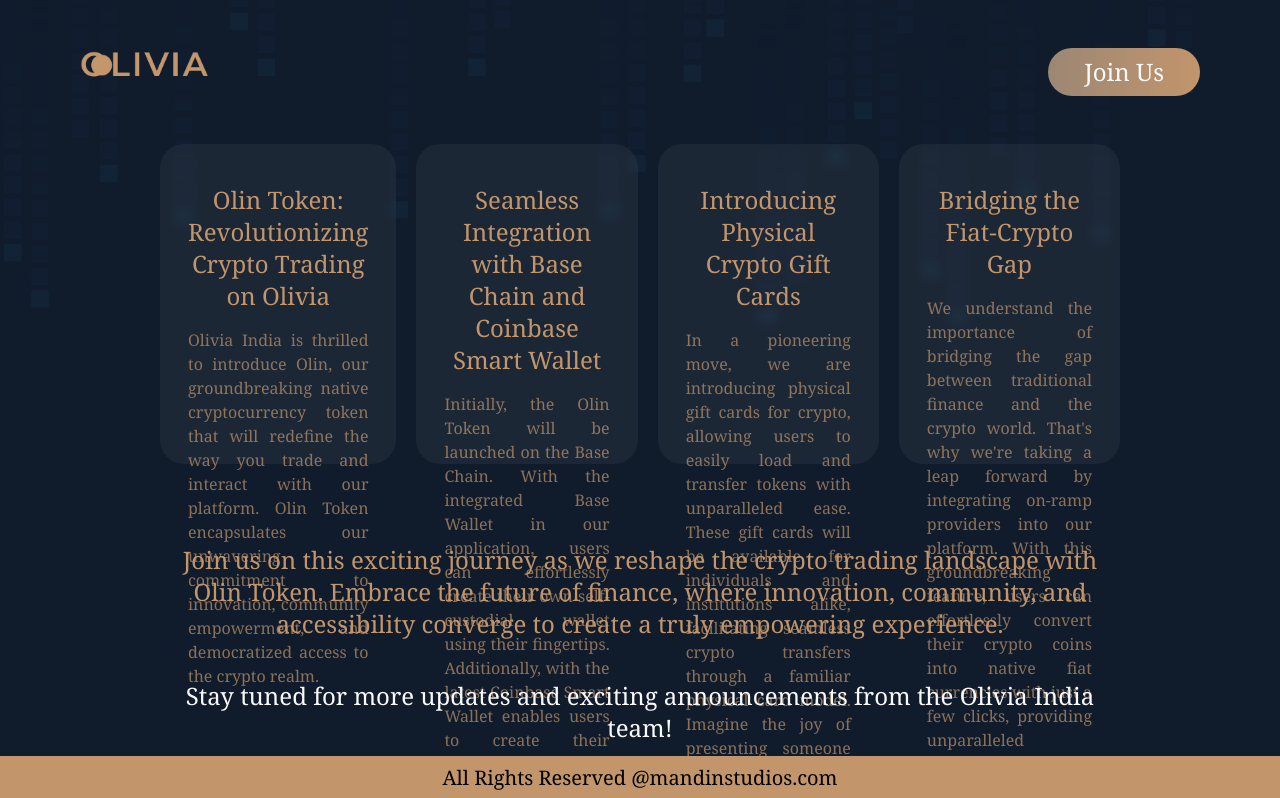
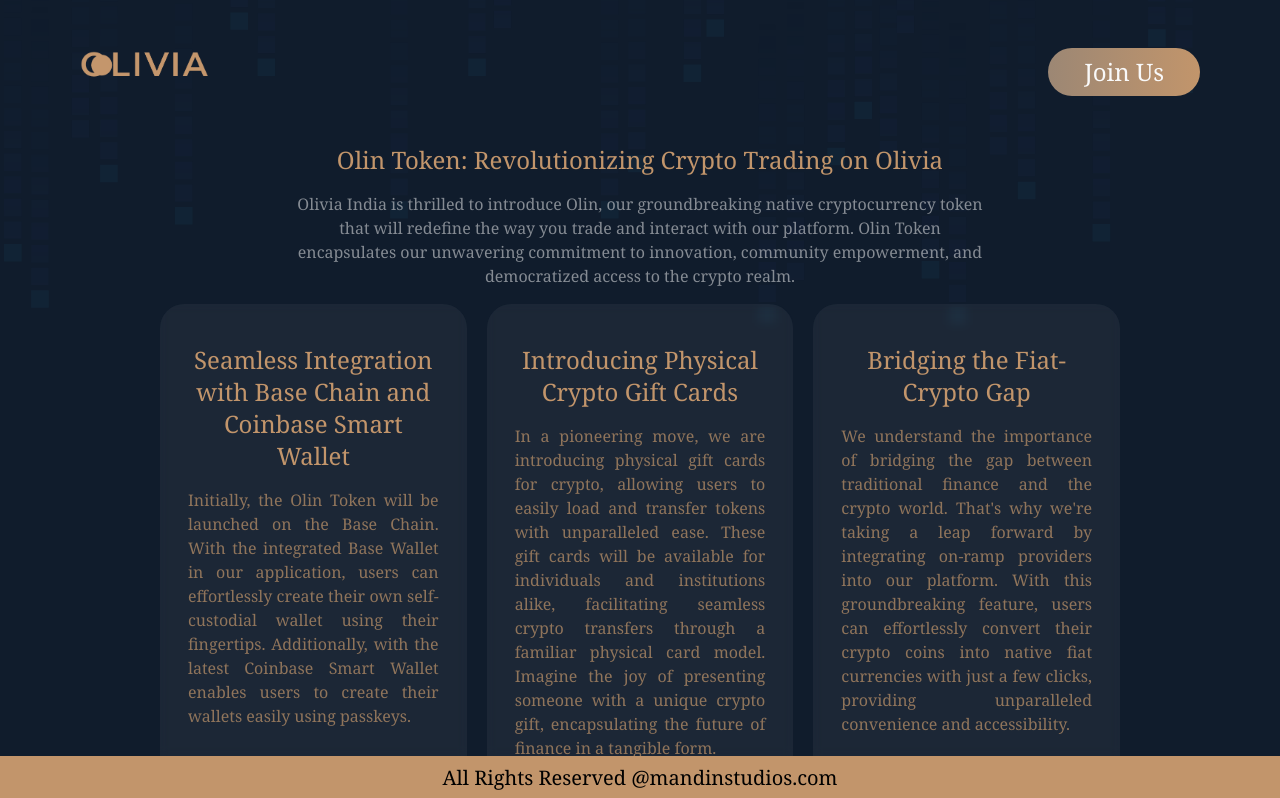
Before and after one commit to mandinstudios-fin/waitlist, a React (Vite) app in the folder client/: page /about in a window 1280 px wide. Shown: the top 798 px of the page. Built offline with nearby package versions, Linux system fonts and the light colour scheme.

Commit message:
fixed about page

```diff
--- a/client/src/Components/AboutUs/AboutUs.module.css
+++ b/client/src/Components/AboutUs/AboutUs.module.css
@@ -3,15 +3,27 @@
 }
 
 .aboutBody {
-  @apply py-12 mx-7 lg:mx-40;
+  @apply py-12 mx-7 lg:mx-40 text-center;
+}
+
+.mainDetails {
+  @apply lg:mx-32
+}
+
+.mainDetails1 {
+  @apply lg:text-2xl text-xl text-orange-text;
+}
+
+.mainDetails2 {
+  @apply text-white-text/50 lg:my-4;
 }
 
 .itemsContainer {
-  @apply flex flex-col items-center justify-center gap-5 lg:flex-row;
+  @apply flex flex-col justify-center gap-5 lg:flex-row;
 }
 
 .cardContainer {
-  @apply rounded-3xl bg-white/5 text-orange-text backdrop-blur-sm lg:h-[40vh] lg:w-[50vw];
+  @apply rounded-3xl bg-white/5 text-orange-text backdrop-blur-sm flex-1;
 }
 
 .cardBody {
@@ -27,7 +39,7 @@
 }
 
 .details {
-  @apply mt-10 text-xl text-center lg:text-2xl lg:mt-20;
+  @apply mt-10 text-xl text-center lg:text-2xl lg:mt-20 pb-12;
 }
 
 .details1 {
--- a/client/src/Components/AboutUs/AboutUs.tsx
+++ b/client/src/Components/AboutUs/AboutUs.tsx
@@ -13,6 +13,11 @@
   return (
     <section className={styles.aboutContainer}>
         <div className={styles.aboutBody}>
+            <div className={styles.mainDetails}>
+                <div className={`${styles.mainDetails1} details`}><h1>Olin Token: Revolutionizing Crypto Trading on Olivia</h1></div>
+                <div className={`${styles.mainDetails2} details`}><p>Olivia India is thrilled to introduce Olin, our groundbreaking native cryptocurrency token that will redefine the way you trade and interact with our platform. Olin Token encapsulates our unwavering commitment to innovation, community empowerment, and democratized access to the crypto realm.</p></div>
+            </div>
+
             <div className={styles.itemsContainer}>
                 {
                     aboutItems.map((about, i) => <AboutUsItemCard key={i} {...about}/>)
--- a/client/src/Components/Hero/Hero.module.css
+++ b/client/src/Components/Hero/Hero.module.css
@@ -29,7 +29,7 @@
 } */
 
 .formContainer {
-  @apply text-orange-text bg-white/5 rounded-3xl text-center lg:w-[60vh]  lg:backdrop-blur-sm backdrop-blur-2xl lg:ml-20 p-10 py-14 lg:px-24 lg:mx-0 mx-64;
+  @apply text-orange-text bg-white/5 rounded-3xl text-center lg:w-[70vh]  lg:backdrop-blur-sm backdrop-blur-2xl lg:ml-20 p-10 py-14 lg:px-24 lg:mx-0 mx-64;
 }
 
 .form {
--- a/client/src/index.css
+++ b/client/src/index.css
@@ -3,5 +3,5 @@
 @tailwind utilities;
 
 body {
-  @apply font-serif lg:overflow-clip bg-main-background;
+  @apply font-serif bg-main-background;
 }
--- a/client/src/utils/index.ts
+++ b/client/src/utils/index.ts
@@ -24,10 +24,6 @@
 }
 export const aboutItems: AboutusItems[] = [
     {
-        title: "Olin Token: Revolutionizing Crypto Trading on Olivia",
-        description: "Olivia India is thrilled to introduce Olin, our groundbreaking native cryptocurrency token that will redefine the way you trade and interact with our platform. Olin Token encapsulates our unwavering commitment to innovation, community empowerment, and democratized access to the crypto realm.",
-    },
-    {
         title: "Seamless Integration with Base Chain and Coinbase Smart Wallet",
         description: "Initially, the Olin Token will be launched on the Base Chain. With the integrated Base Wallet in our application, users can effortlessly create their own self-custodial wallet using their fingertips. Additionally, with the latest Coinbase Smart Wallet enables users to create their wallets easily using passkeys.",
     },
```
